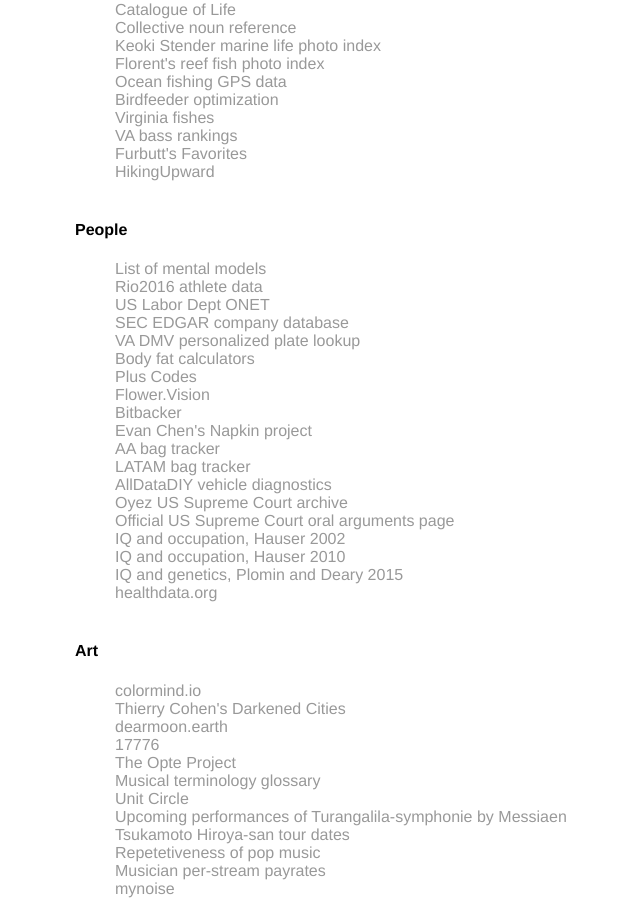
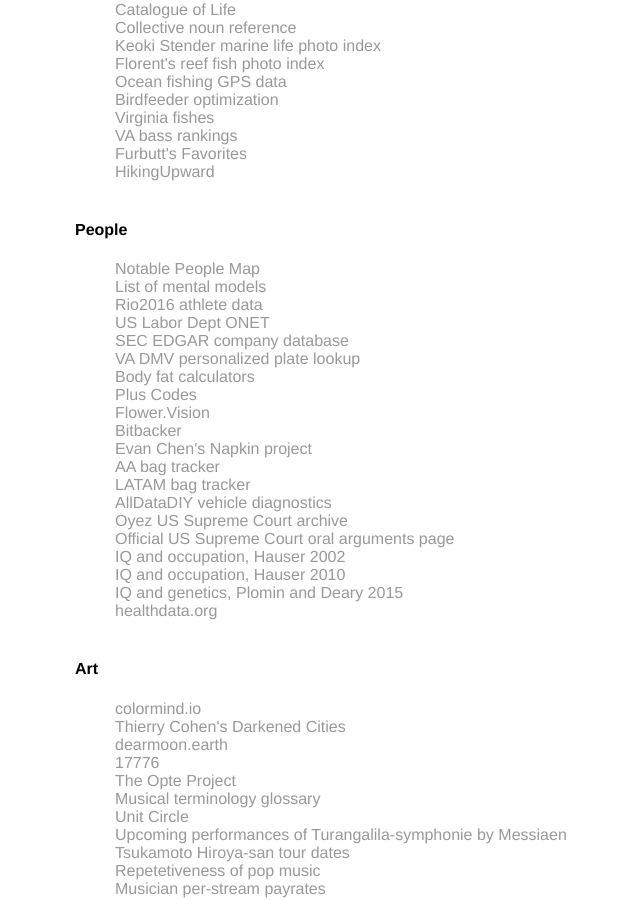
Before and after one commit to amcnicho/amcnicho.github.io, a Jekyll site: the page built from misc/index.html, in a window 1280 px wide and 900 px high, scrolled down 1239 px. Shown: the whole window, without its empty margins (117-757 px from the left). Built offline with Jekyll 4.4.1, drawn with Linux system fonts in a browser that asks for light colours.

Commit message:
Update index.html

```diff
--- a/misc/index.html
+++ b/misc/index.html
@@ -23,7 +23,7 @@
         <li><a href="http://www.spaceweather.com/">spaceweather.com</a></li>
         <li><a href="https://www.timeanddate.com/date/durationresult.html?m1=6&d1=20&y1=1992">Date duration calculator</a></li>
         <li><a href="http://longnow.org/projects/">The Long Now Foundation</a></li>
-	      <li><a href="https://www.fishtalkmag.com/fishing-reports/freshwater">Rudow's DMV freshwater fishing reports</a></li>
+				<li><a href="https://www.fishtalkmag.com/fishing-reports/freshwater">Rudow's DMV freshwater fishing reports</a></li>
       </ul>
 
       <h4>Comics, games, toys</h4>
@@ -71,6 +71,7 @@
 
       <h4>People</h4>
       <ul>
+				<li><a href="https://tjukanovt.github.io/notable-people">Notable People Map</a></li>
         <li><a href="https://fs.blog/mental-models/">List of mental models</a></li>
         <li><a href="https://github.com/flother/rio2016">Rio2016 athlete data</a></li>
         <li><a href="https://www.onetonline.org/">US Labor Dept ONET</a></li>
```
